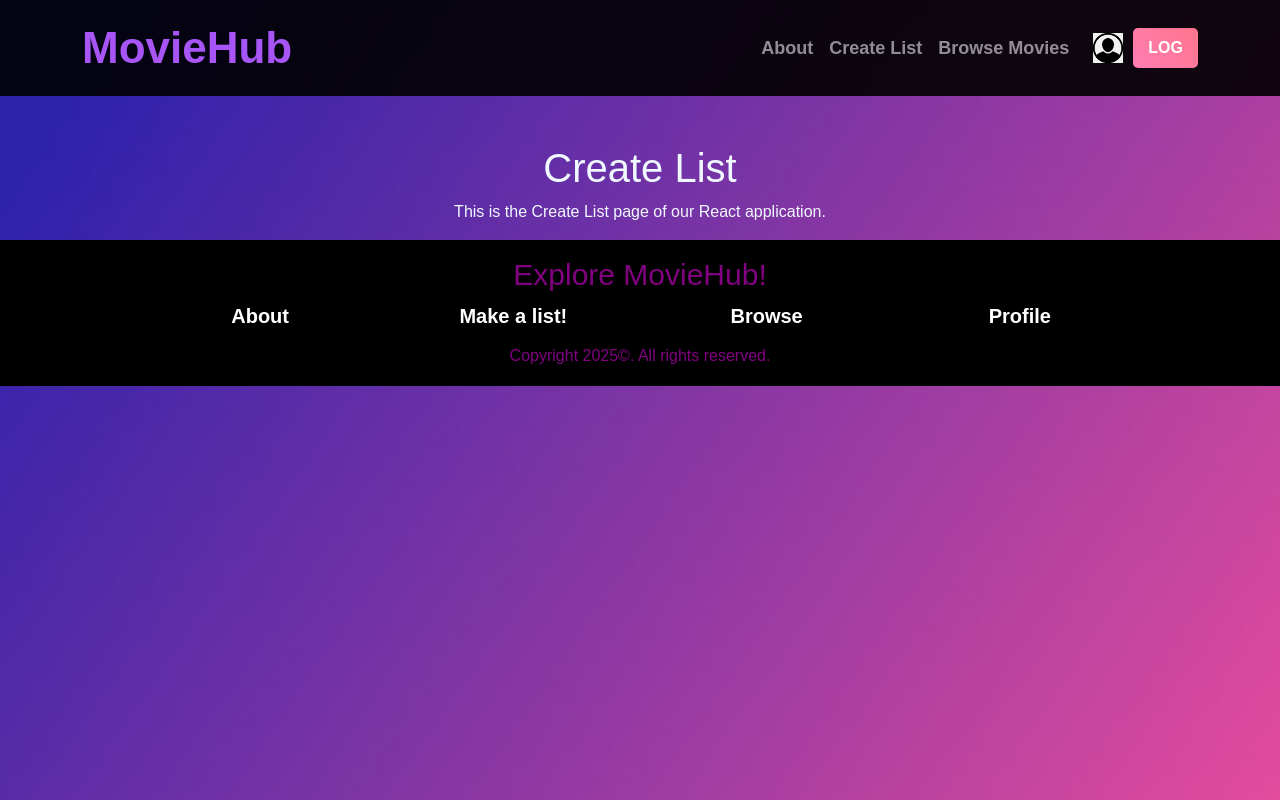
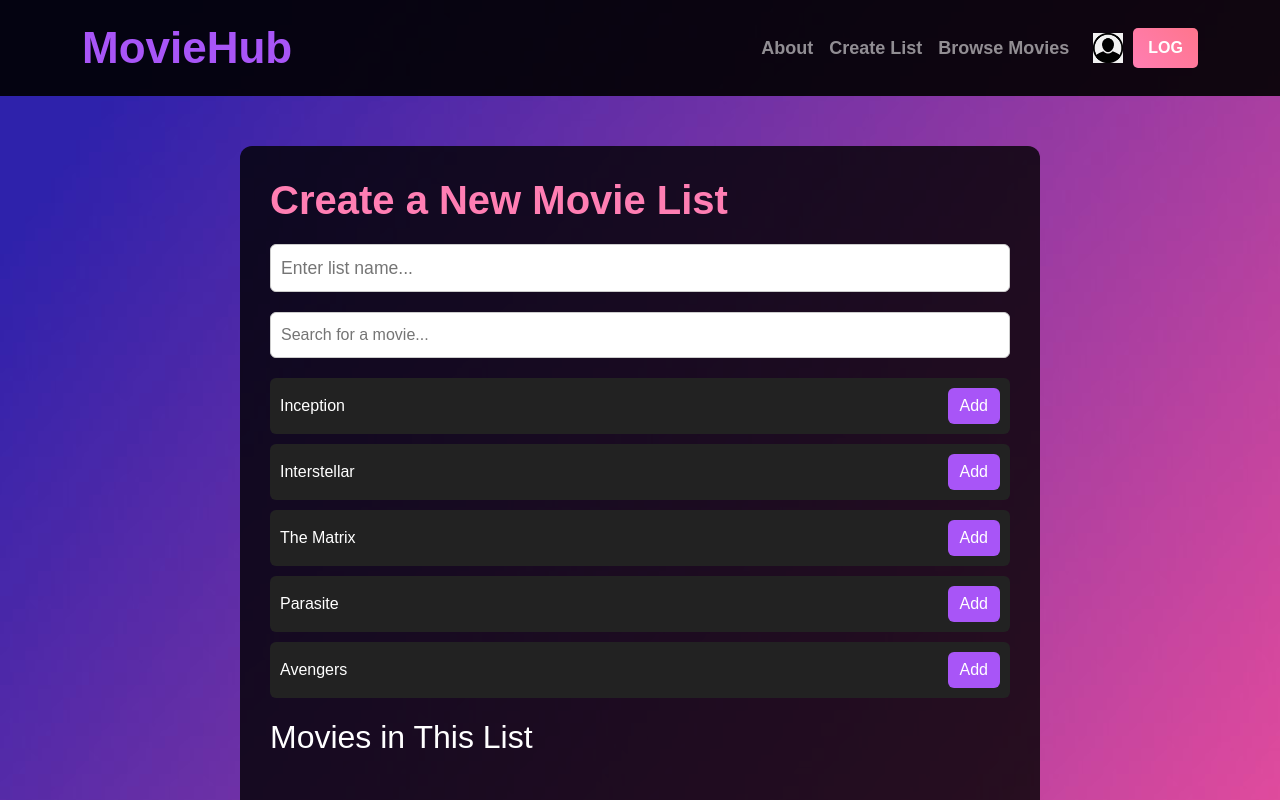
Before and after one commit to GeorgeAttaloglou/MovieHub, a React (Create React App) app: page /create-list in a window 1280 px wide. Shown: the top 800 px of the page. Built offline with nearby package versions, Linux system fonts and the light colour scheme.

Commit message:
add a CreateList page first draft and tweak profile page

```diff
--- /dev/null
+++ b/src/Pages/CreateList/CreateList.css
@@ -0,0 +1,111 @@
+.create-list-container {
+    max-width: 800px;
+    margin: 50px auto;
+    padding: 30px;
+    background: rgba(0, 0, 0, 0.8);
+    color: white;
+    border-radius: 12px;
+    font-family: Arial, sans-serif;
+  }
+
+  .create-list-container h1 {
+    font-size: 2.5rem;
+    font-weight: bold;
+    color: #ff7eb3;
+    margin-bottom: 20px;
+  }
+  .create-list-container h2 {
+    margin-bottom: 20px;
+  }
+
+  .list-name-input {
+    width: 100%;
+    padding: 10px;
+    font-size: 1.1rem;
+    margin-bottom: 20px;
+    border-radius: 6px;
+    border: 1px solid #ccc;
+  }
+
+  .search-section input {
+    width: 100%;
+    padding: 10px;
+    font-size: 1rem;
+    border-radius: 6px;
+    border: 1px solid #ccc;
+  }
+
+  .search-results {
+    margin: 20px 0;
+  }
+
+  .search-result {
+    display: flex;
+    justify-content: space-between;
+    align-items: center;
+    background: #222;
+    padding: 10px;
+    border-radius: 6px;
+    margin-bottom: 10px;
+  }
+
+  .search-result button {
+    background: #a855f7;
+    color: white;
+    border: none;
+    border-radius: 6px;
+    padding: 6px 12px;
+    cursor: pointer;
+  }
+
+  .selected-movies {
+    display: flex;
+    flex-wrap: wrap;
+    gap: 20px;
+    margin-bottom: 30px;
+  }
+
+  .selected-movie-card {
+    width: 150px;
+    background: #111;
+    padding: 10px;
+    border-radius: 8px;
+    text-align: center;
+  }
+
+  .selected-movie-card img {
+    width: 100%;
+    border-radius: 6px;
+  }
+
+  .selected-movie-card button {
+    margin-top: 10px;
+    background: #ff4d4f;
+    color: white;
+    border: none;
+    border-radius: 4px;
+    padding: 5px 10px;
+    cursor: pointer;
+  }
+
+  .save-button {
+    padding: 12px 24px;
+    font-size: 1rem;
+    background-color: #a855f7;
+    color: white;
+    border: none;
+    border-radius: 6px;
+    cursor: pointer;
+    transition: background-color 0.3s ease;
+  }
+
+  .save-button:hover {
+    background-color: #ff7eb3;
+  }
+
+  .no-results {
+    text-align: center;
+    color: #aaa;
+    font-style: italic;
+    margin-top: 10px;
+  }
--- a/src/Pages/CreateList/CreateList.js
+++ b/src/Pages/CreateList/CreateList.js
@@ -1,10 +1,92 @@
-import React from "react";
+import React, { useState } from "react";
+import "./CreateList.css";
+
+const mockMovies = [
+  { title: "Inception", image: "/movies/inception.png" },
+  { title: "Interstellar", image: "/movies/interstellar.png" },
+  { title: "The Matrix", image: "/movies/matrix.png" },
+  { title: "Parasite", image: "/movies/parasite.jpg" },
+  { title: "Avengers", image: "/movies/avengers.jpg" },
+  { title: "Batman: The Dark Knight", image: "/movies/batman.jpg" },
+  { title: "Fight Club", image: "/movies/fightclub.png" },
+  { title: "Pulp Fiction", image: "/movies/pulpfiction.jpg" },
+  { title: "The Shawshank Redemption", image: "/movies/shawshank.jpg" },
+  { title: "Forrest Gump", image: "/movies/forest.jpg" },
+];
 
 function CreateList() {
+  const [listName, setListName] = useState("");
+  const [search, setSearch] = useState("");
+  const [selectedMovies, setSelectedMovies] = useState([]);
+
+  const filteredMovies = mockMovies
+    .filter(
+      (movie) =>
+        movie.title.toLowerCase().includes(search.toLowerCase()) &&
+        !selectedMovies.some((m) => m.title === movie.title)
+    )
+    .slice(0, 5); // limit results
+
+  const addMovie = (movie) => {
+    setSelectedMovies((prev) => [...prev, movie]);
+  };
+
+  const removeMovie = (title) => {
+    setSelectedMovies((prev) => prev.filter((movie) => movie.title !== title));
+  };
+
+  const handleSave = () => {
+    alert(`List "${listName}" with ${selectedMovies.length} movies saved!`);
+  };
+
   return (
-    <div className="container text-center mt-5">
-      <h1>Create List</h1>
-      <p>This is the Create List page of our React application.</p>
+    <div className="create-list-container">
+      <h1>Create a New Movie List</h1>
+
+      <input
+        className="list-name-input"
+        type="text"
+        placeholder="Enter list name..."
+        value={listName}
+        onChange={(e) => setListName(e.target.value)}
+      />
+
+      <div className="search-section">
+        <input
+          type="text"
+          placeholder="Search for a movie..."
+          value={search}
+          onChange={(e) => setSearch(e.target.value)}
+        />
+      </div>
+
+      <div className="search-results">
+        {filteredMovies.length > 0 ? (
+          filteredMovies.map((movie, i) => (
+            <div key={i} className="search-result">
+              <span>{movie.title}</span>
+              <button onClick={() => addMovie(movie)}>Add</button>
+            </div>
+          ))
+        ) : (
+          <p className="no-results">No movies found.</p>
+        )}
+      </div>
+
+      <h2>Movies in This List</h2>
+      <div className="selected-movies">
+        {selectedMovies.map((movie, i) => (
+          <div key={i} className="selected-movie-card">
+            <img src={movie.image} alt={movie.title} />
+            <p>{movie.title}</p>
+            <button onClick={() => removeMovie(movie.title)}>Remove</button>
+          </div>
+        ))}
+      </div>
+
+      <button className="save-button" onClick={handleSave}>
+        Save List
+      </button>
     </div>
   );
 }
--- a/src/Pages/Profile/Profile.js
+++ b/src/Pages/Profile/Profile.js
@@ -7,7 +7,7 @@ function Profile() {
     <div>
       <div className="profile-container">
         <img
-          src="/profileicon.png"
+          src="pictures/profileicon.png"
           alt="User"
           className="profile-image"
         />
--- a/src/Pages/Profile/ProfilePages/ProfileLists.js
+++ b/src/Pages/Profile/ProfilePages/ProfileLists.js
@@ -7,7 +7,7 @@ function ProfileLists() {
     <div>
       <div className="profile-container-lists">
         <img
-          src="/profileicon.png"
+          src="pictures/profileicon.png"
           alt="User"
           className="profile-image-lists"
         />
--- a/src/Pages/Profile/ProfilePages/ProfileStats.js
+++ b/src/Pages/Profile/ProfilePages/ProfileStats.js
@@ -7,7 +7,7 @@ function ProfileStats() {
     <div>
       <div className="profile-container-stats">
         <img
-          src="/profileicon.png"
+          src="pictures/profileicon.png"
           alt="User"
           className="profile-image-stats"
         />
```
